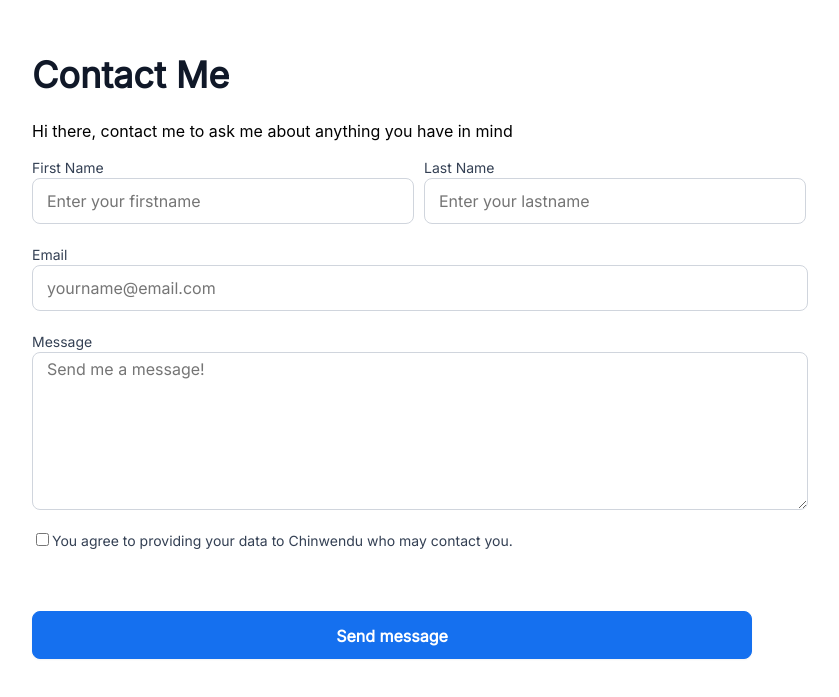
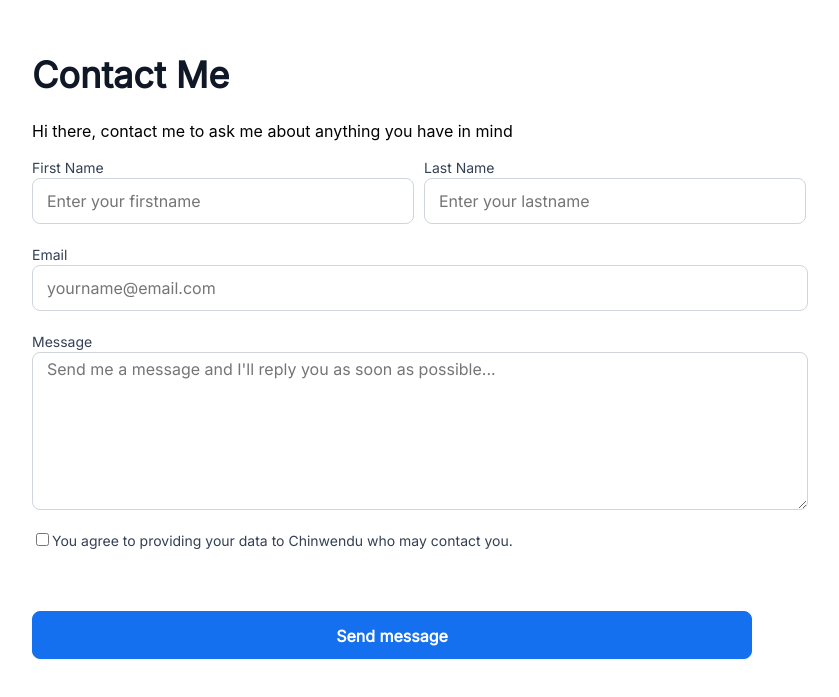
Before and after one commit to Wendy2305/HNG9-Task-1-Linktree, a React (Create React App) app: page /contact in a window 1280 px wide. Shown: the part 103-800 px from the top of the page, without its empty margins (288-1127 px from the left). Built offline with nearby package versions, Linux system fonts and the light colour scheme.

Commit message:
Update Contact.jsx

```diff
--- a/src/screens/Contact.jsx
+++ b/src/screens/Contact.jsx
@@ -114,7 +114,7 @@ const Contact = () => {
                     name = "MessageData"
                     type="text"
                     value = {messageData}
-                    placeholder= "Send me a message! "
+                    placeholder= "Send me a message and I'll reply you as soon as possible..."
                     onChange={e => setMessageData(e.target.value)}/>
                     <p className='errormessage'>{contactErrors.MessageData}</p>
 
```
